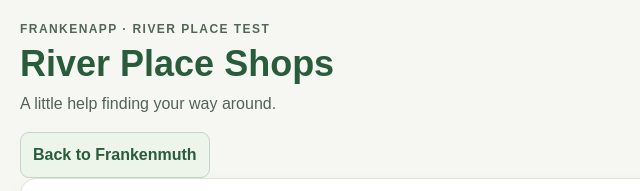
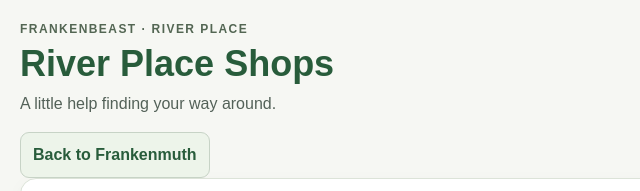
Before and after one commit to tomzapata50-cmd/FrankenBeast, a plain HTML site: page river-place.html in a window 1280 px wide. Shown: the top 191 px of the page, 0-640 px from the left. Drawn offline with nearby package versions, Linux system fonts and the light colour scheme.

Commit message:
Update River Place branding for FrankenBeast

```diff
--- a/river-place.html
+++ b/river-place.html
@@ -4,7 +4,7 @@
     <meta charset="utf-8" />
     <meta name="viewport" content="width=device-width, initial-scale=1" />
     <meta name="theme-color" content="#285c3b" />
-    <title>River Place Shops · FrankenApp Test</title>
+    <title>River Place Shops · FrankenBeast</title>
     <link
       rel="stylesheet"
       href="https://unpkg.com/leaflet@1.9.4/dist/leaflet.css"
@@ -241,7 +241,7 @@
   <body>
     <main>
       <header>
-        <p class="eyebrow">FrankenApp · River Place test</p>
+        <p class="eyebrow">FrankenBeast · River Place</p>
         <h1>River Place Shops</h1>
         <p class="intro">A little help finding your way around.</p>
         <button type="button" onclick="window.location.href = 'index.html'">
```
